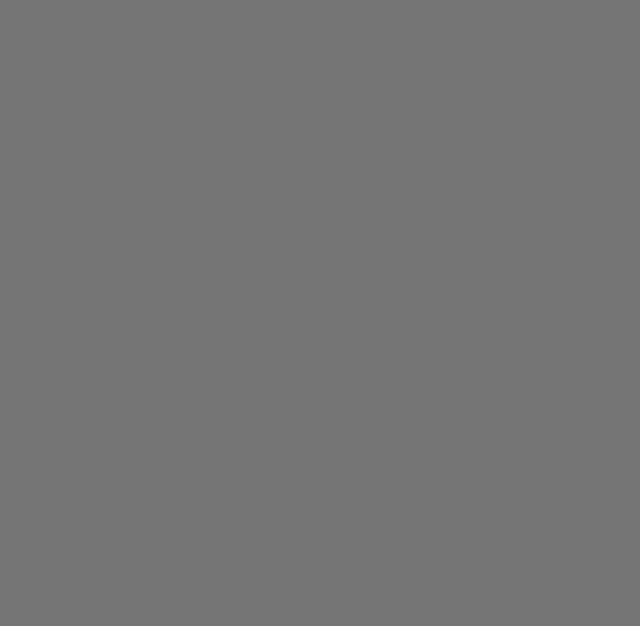
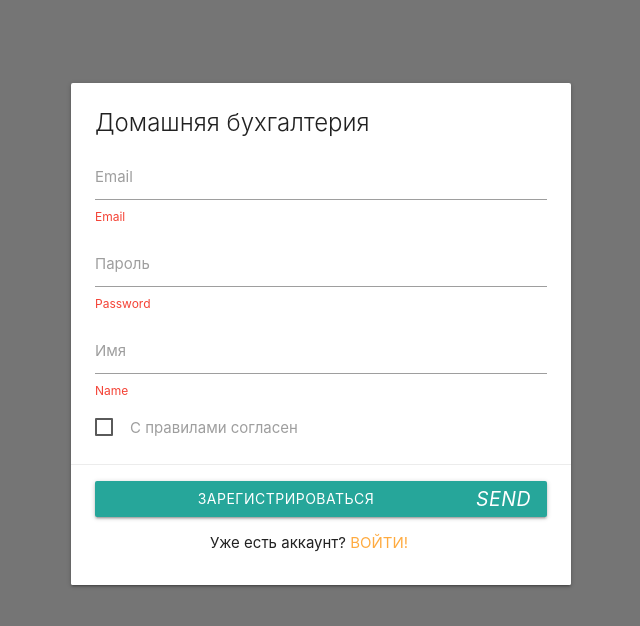
Before and after one commit to sukhoy94/vue-crm, a Vue app: page /register in a window 1280 px wide. Shown: the top 626 px of the page, without its empty margins (319-959 px from the left). Built offline with nearby package versions, Linux system fonts and the light colour scheme.

Commit message:
register view

```diff
--- a/src/router/index.js
+++ b/src/router/index.js
@@ -5,6 +5,7 @@ import Categories from '@/views/Categories'
 import Login from '@/views/Login'
 import History from '@/views/History'
 import DetailRecord from '@/views/DetailRecord'
+import Register from '@/views/Register'
 
 Vue.use(VueRouter)
 
@@ -38,6 +39,12 @@ const routes = [
     name: 'detail-record',
     meta: { layout: 'main' },
     component: DetailRecord
+  },
+  {
+    path: '/register',
+    name: 'register',
+    meta: { layout: 'auth' },
+    component: Register
   }
 ]
 
--- /dev/null
+++ b/src/views/Register.vue
@@ -0,0 +1,65 @@
+<template>
+  <form class="card auth-card">
+    <div class="card-content">
+      <span class="card-title">Домашняя бухгалтерия</span>
+      <div class="input-field">
+        <input
+          id="email"
+          type="text"
+        >
+        <label for="email">Email</label>
+        <small class="helper-text invalid">Email</small>
+      </div>
+      <div class="input-field">
+        <input
+          id="password"
+          type="password"
+          class="validate"
+        >
+        <label for="password">Пароль</label>
+        <small class="helper-text invalid">Password</small>
+      </div>
+      <div class="input-field">
+        <input
+          id="name"
+          type="text"
+          class="validate"
+        >
+        <label for="name">Имя</label>
+        <small class="helper-text invalid">Name</small>
+      </div>
+      <p>
+        <label>
+          <input type="checkbox"/>
+          <span>С правилами согласен</span>
+        </label>
+      </p>
+    </div>
+    <div class="card-action">
+      <div>
+        <button
+          class="btn waves-effect waves-light auth-submit"
+          type="submit"
+        >
+          Зарегистрироваться
+          <i class="material-icons right">send</i>
+        </button>
+      </div>
+
+      <p class="center">
+        Уже есть аккаунт?
+        <a href="/">Войти!</a>
+      </p>
+    </div>
+  </form>
+</template>
+
+<script>
+export default {
+  name: 'Register'
+}
+</script>
+
+<style scoped>
+
+</style>
```
